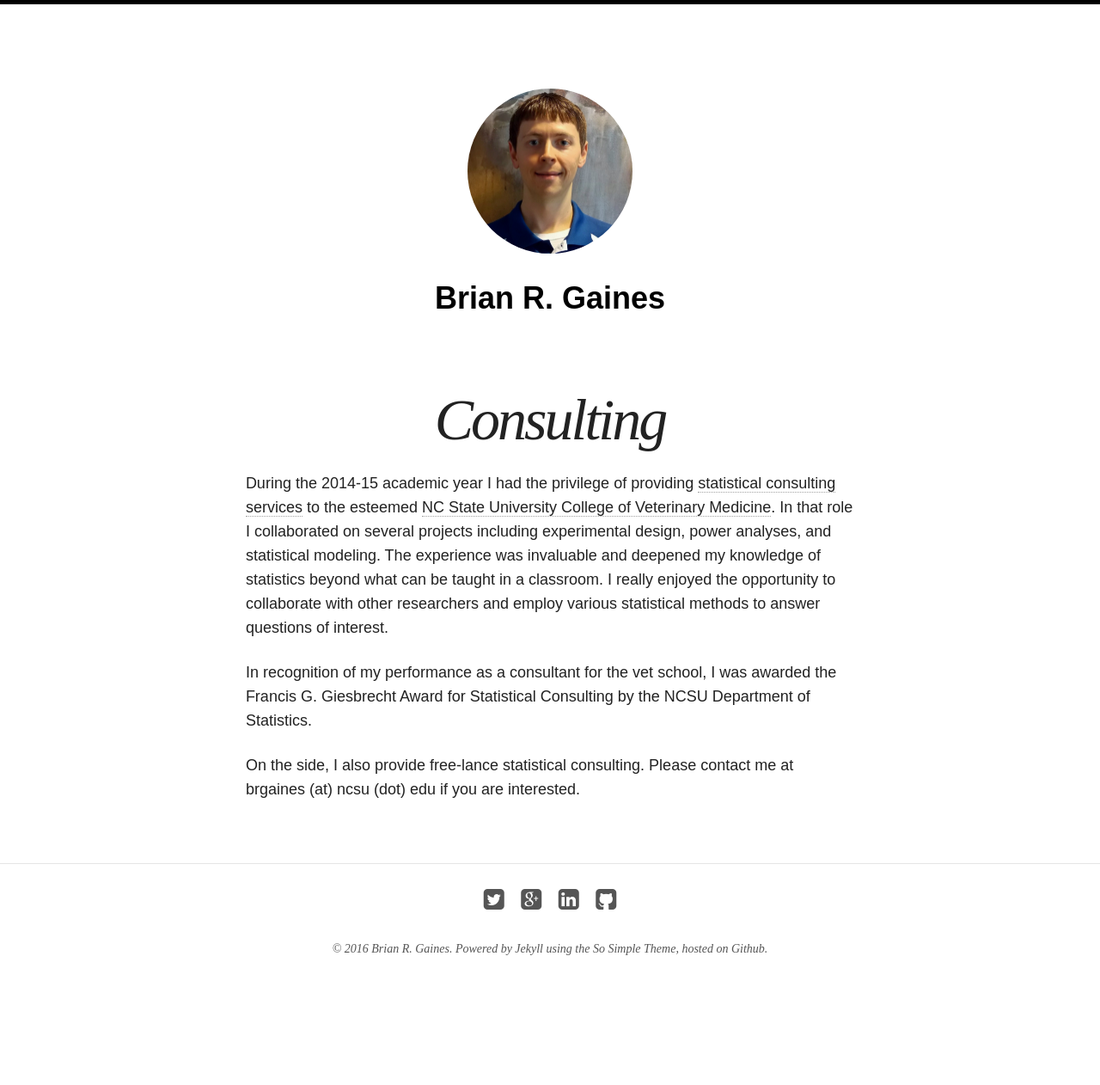
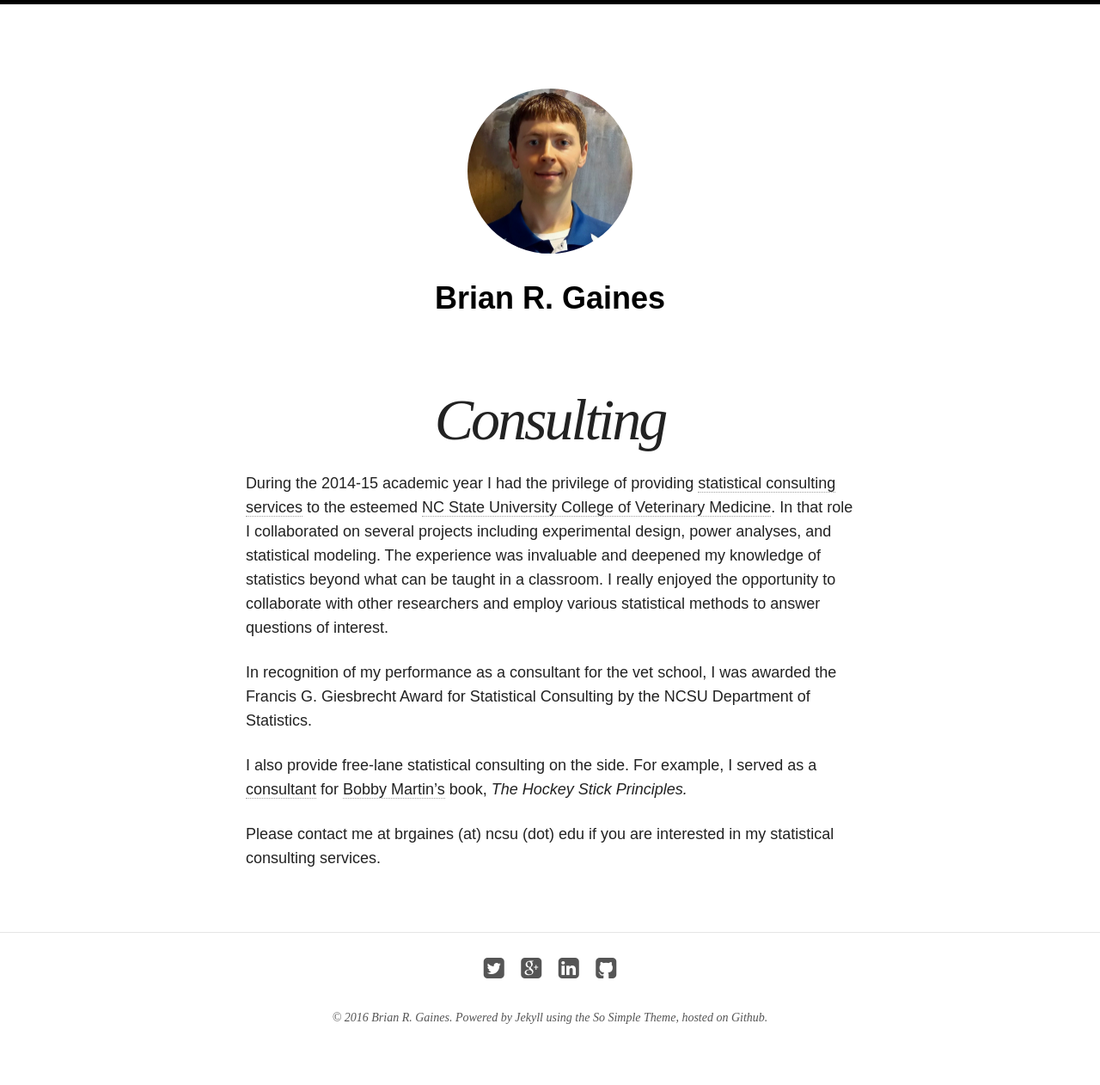
Before and after one commit to brgaines/brgaines.github.io, a Jekyll site: the page built from consulting/index.md, in a window 1280 px wide. Shown: the whole page at 86% size. Built offline with Jekyll 4.4.1, drawn with Linux system fonts in a browser that asks for light colours; nearby versions of some CDN libraries; before the commit the page ends 1182 px from its top, so only the background shows below that.

Commit message:
added links for bobby's book

```diff
--- a/consulting/index.md
+++ b/consulting/index.md
@@ -9,4 +9,6 @@ During the 2014-15 academic year I had the privilege of providing [statistical c
 
 In recognition of my performance as a consultant for the vet school, I was awarded the Francis G. Giesbrecht Award for Statistical Consulting by the NCSU Department of Statistics.
 
-On the side, I also provide free-lance statistical consulting.  Please contact me at brgaines (at) ncsu (dot) edu if you are interested.
+I also provide free-lane statistical consulting on the side.  For example, I served as a [consultant](http://hockeystickprinciples.com/about/) for [Bobby Martin's](http://hockeystickprinciples.com/) book, *[The Hockey Stick Principles](https://www.amazon.com/Hockey-Stick-Principles-Entrepreneurial-Success/dp/1250066379).*
+
+Please contact me at brgaines (at) ncsu (dot) edu if you are interested in my statistical consulting services.
```
